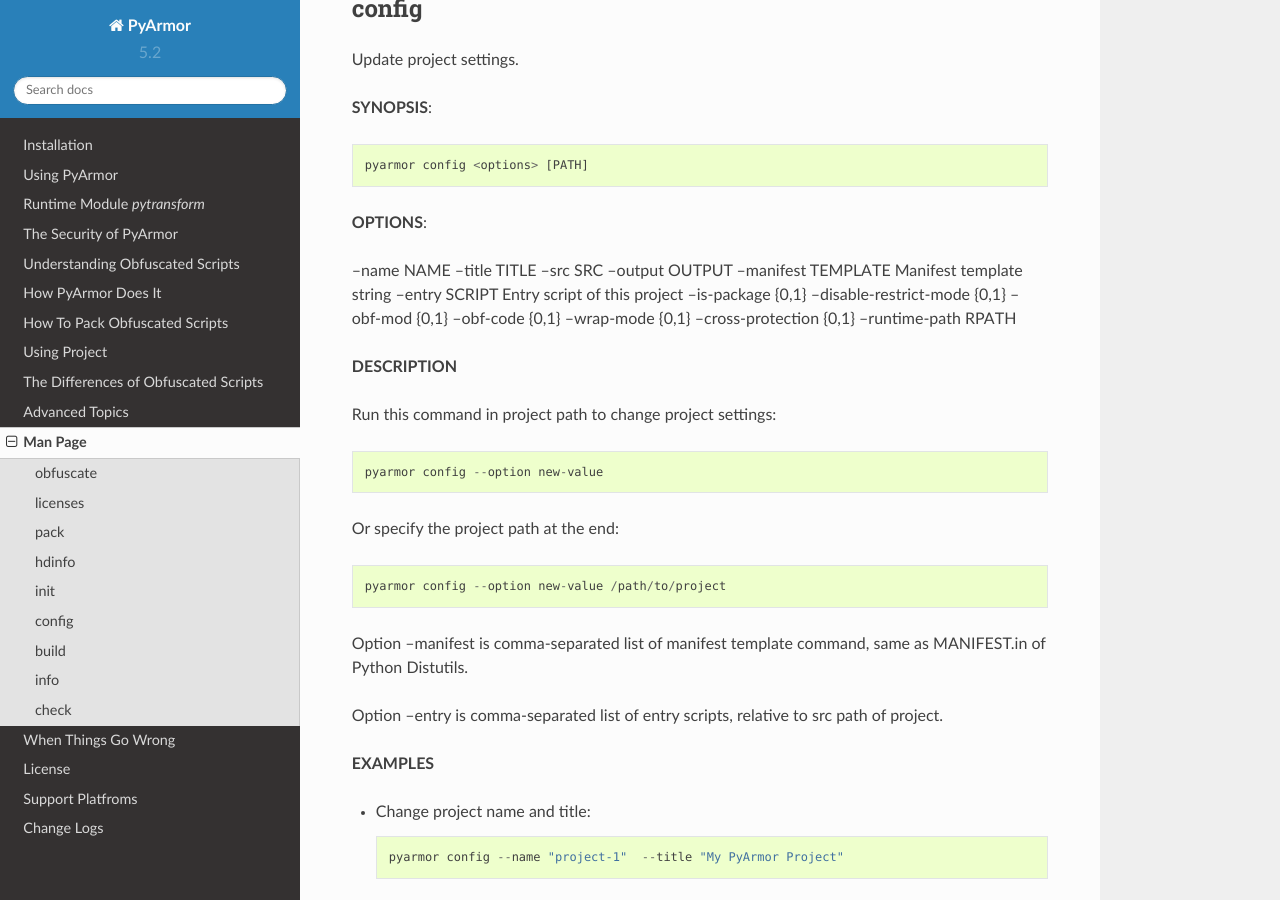
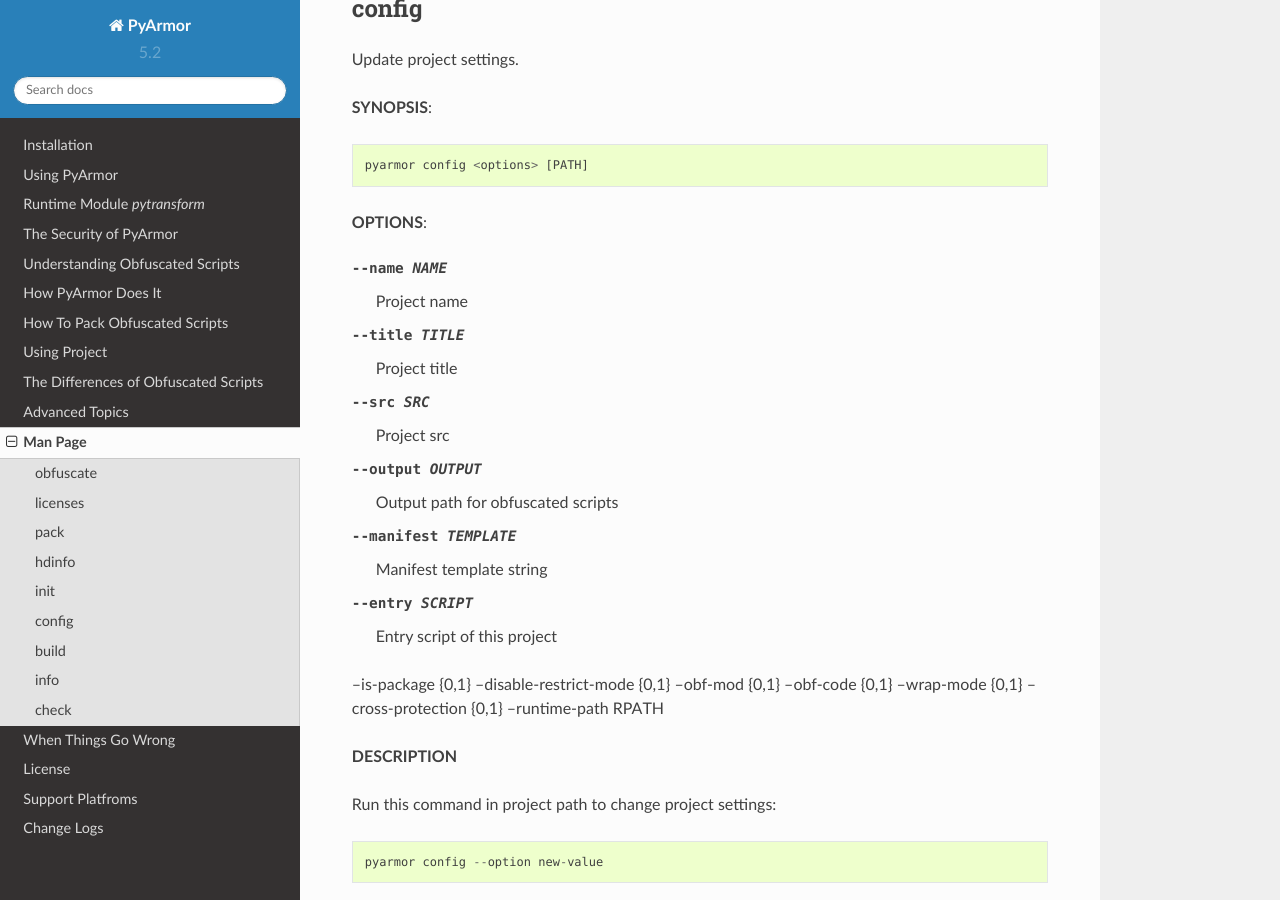
Before and after one commit to dashingsoft/pyarmor, a Sphinx documentation site: the page built from docs/man.rst, in a window 1280 px wide and 900 px high, scrolled down 6702 px. Built offline with Sphinx 7.4.7 and the Read the Docs theme 2.0.0, drawn with Linux system fonts in a browser that asks for light colours; cross-references to code outside the pages are shown as plain code.

Commit message:
Fix doc format

```diff
--- a/docs/man.rst
+++ b/docs/man.rst
@@ -230,9 +230,9 @@
 
 **OPTIONS**:
 
--t, --type {auto,app,pkg}  Project type, default is auto
--s, --src SRC              Base path of python scripts, default is current path
--e, --entry ENTRY          Entry script of this project
+-t, --type {auto,app,pkg}    Project type, default is auto
+-s, --src SRC                Base path of python scripts, default is current path
+-e, --entry ENTRY            Entry script of this project
 
 **DESCRIPTION**
 
@@ -283,10 +283,10 @@
 
 **OPTIONS**:
 
---name NAME
---title TITLE
---src SRC
---output OUTPUT
+--name NAME                     Project name
+--title TITLE                   Project title
+--src SRC                       Project src
+--output OUTPUT                 Output path for obfuscated scripts
 --manifest TEMPLATE             Manifest template string
 --entry SCRIPT                  Entry script of this project
 --is-package {0,1}
```
